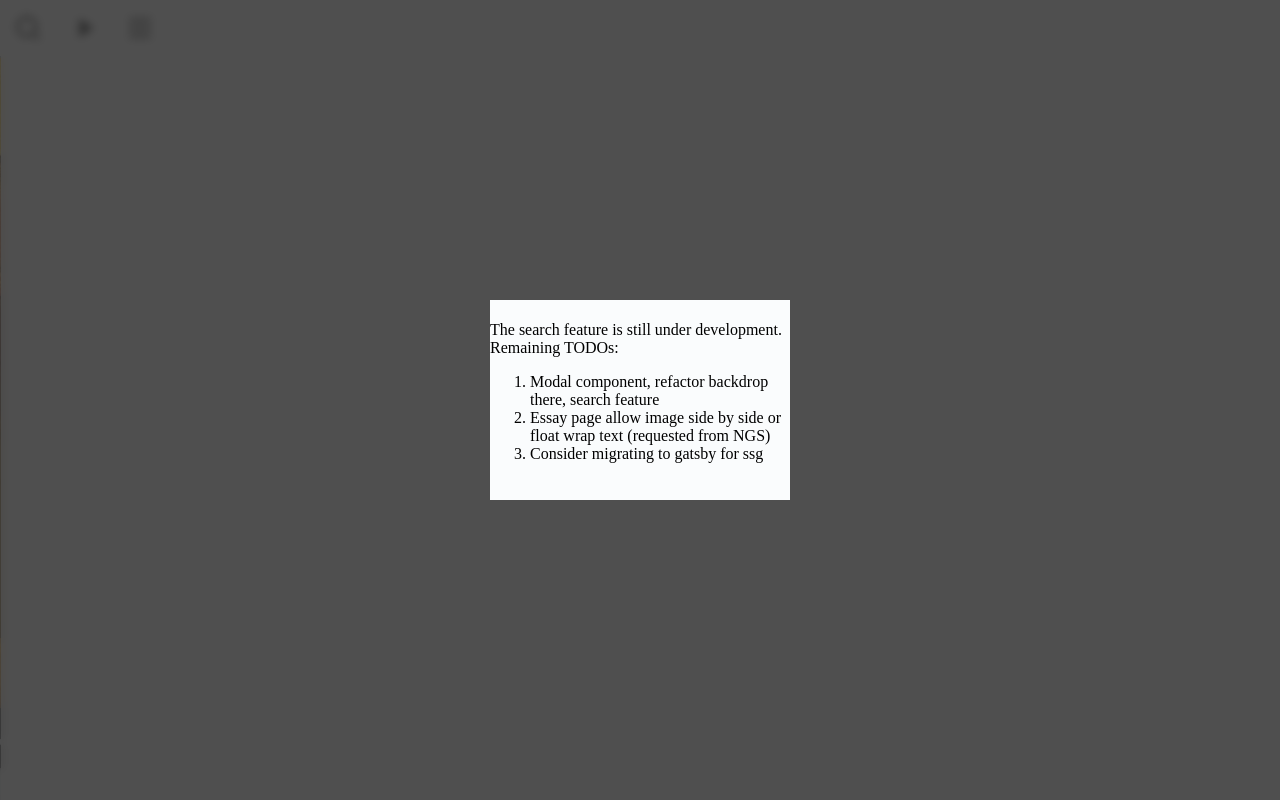
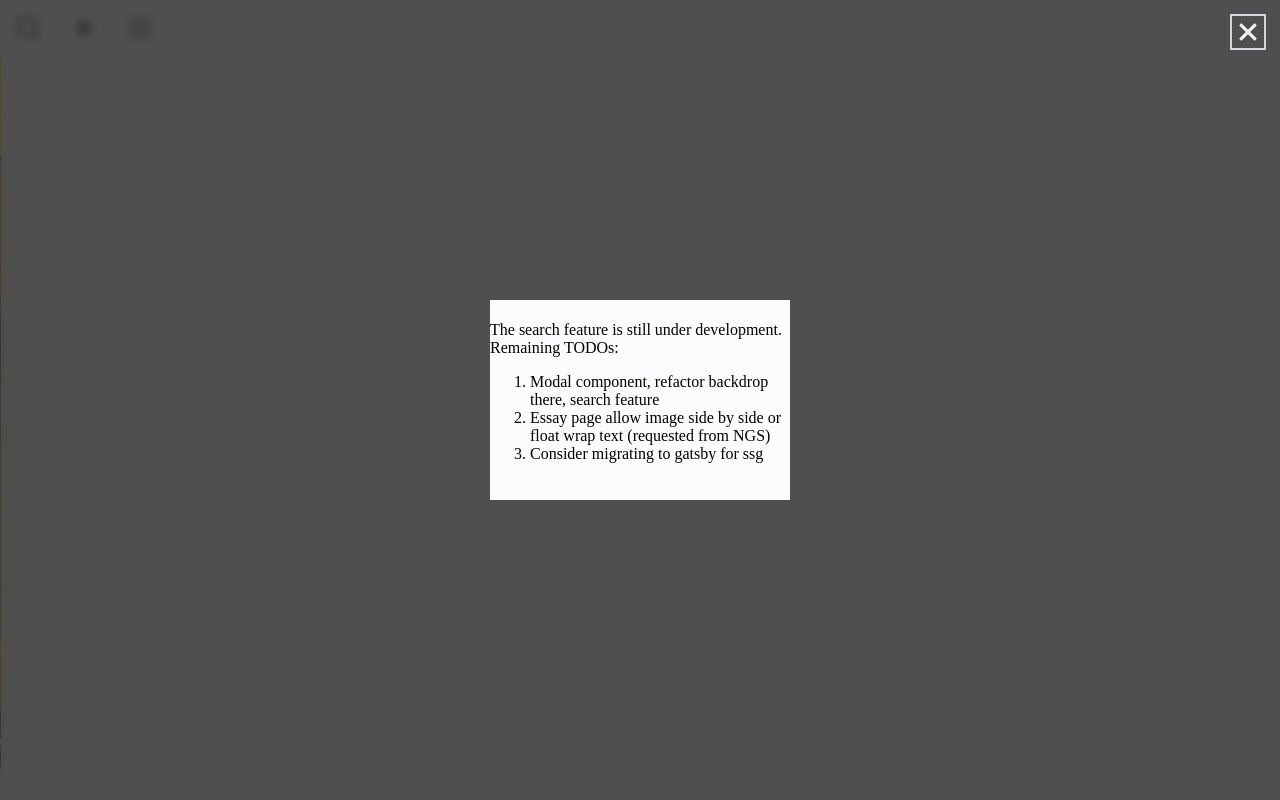
Before and after one commit to michac789/ngs-living-pictures, a React (Create React App) app: page / in a window 1280 px wide. Both pictures are taken after a click on the icon 28 px from the left and 28 px from the top of the page. Shown: the top 800 px of the page. Built offline with nearby package versions, Linux system fonts and the light colour scheme.

Commit message:
chore: refactor backdrop from image preview component

```diff
--- /dev/null
+++ b/src/components/Backdrop/Backdrop.tsx
@@ -0,0 +1,28 @@
+import React from "react";
+import { CloseIconContainer, DarkBackdrop } from "./BackdropStyle";
+import { Icon } from "../Icon/Icon";
+
+interface BackdropProps {
+  children: React.ReactNode;
+  isExiting?: boolean;
+  onClick?: () => void;
+  onExit?: () => void;
+}
+
+export const Backdrop = ({
+  children, isExiting=false, onClick, onExit,
+}: BackdropProps) => {
+  return (
+    <>
+      <DarkBackdrop
+        className={isExiting ? "exiting" : ""}
+        onClick={onClick}
+      >
+        {children}
+      </DarkBackdrop>
+      <CloseIconContainer>
+        <Icon name="ri-close-fill" onClick={onExit} />
+      </CloseIconContainer>
+    </>
+  )
+};
--- /dev/null
+++ b/src/components/Backdrop/BackdropStyle.ts
@@ -0,0 +1,59 @@
+import styled from "styled-components";
+import { breakpoints } from "../../constants/styles/breakpoints";
+import { colors } from "../../constants/styles/colors";
+
+export const DarkBackdrop = styled.div`
+  position: fixed;
+  top: 0;
+  left: 0;
+  width: 100%;
+  height: 100%;
+
+  display: flex;
+  flex-direction: column;
+  align-items: center;
+  justify-content: center;
+  overflow: auto;
+  background-color: rgba(35, 35, 35, 0.8);
+  backdrop-filter: blur(4px);
+  z-index: 200;
+
+  transition: all 0.3s ease-in-out;
+  animation: fadeIn 0.3s ease;
+  &.exiting {
+    animation: fadeOut 0.3s ease;
+  }
+`;
+
+export const CloseIconContainer = styled.div`
+  position: absolute;
+  top: 16px;
+  right: 16px;
+  cursor: pointer;
+  z-index: 300;
+  transition: all 0.3s ease-in-out;
+
+  svg {
+    height: 32px;
+    width: 32px;
+    fill: ${colors.Neutral300};
+    stroke: ${colors.Neutral300};
+    box-shadow: 0 0 0 2px ${colors.Neutral400};
+  }
+
+  &:hover {
+    transform: scale(1.2);
+    svg {
+      fill: ${colors.Neutral200};
+      stroke: ${colors.Neutral200};
+      box-shadow: 0 0 0 2px ${colors.Neutral300};
+    }
+  }
+
+  @media (max-width: ${breakpoints.medium}) {
+    svg {
+      height: 28px;
+      width: 28px;
+    }
+  }
+`;
--- a/src/components/ImagePreview/ImagePreview.tsx
+++ b/src/components/ImagePreview/ImagePreview.tsx
@@ -1,8 +1,6 @@
 import React, { useEffect, useRef, useState } from "react";
 import {
   CaptionContainer,
-  CloseIconContainer,
-  DarkBackdrop,
   FigureNameWrapper,
   ImageCaptionWrapper,
   ImagePreviewContainer,
@@ -10,6 +8,7 @@ import {
   StyledImagePreview,
   ZoomedImage,
 } from "./ImagePreviewStyle";
+import { Backdrop } from "../Backdrop/Backdrop";
 import { Icon } from "../Icon/Icon";
 import { Portal } from "../Portal/Portal";
 import { Markdown } from "../Markdown/Markdown";
@@ -72,12 +71,9 @@ export const ImagePreview = ({
       </CaptionContainer>
       {isZoomed && (
         <Portal>
-          <DarkBackdrop className={isExiting ? "exiting" : ""}>
+          <Backdrop isExiting={isExiting} onExit={handleExitZoom}>
             <ZoomedImage src={image} alt={label} ref={zoomedImageRef} />
-          </DarkBackdrop>
-          <CloseIconContainer>
-            <Icon name="ri-close-fill" onClick={handleExitZoom} />
-          </CloseIconContainer>
+          </Backdrop>
           <ImageCaptionWrapper
             ref={zoomedCaptionRef}
             className={isExiting ? "exiting" : ""}
--- a/src/components/ImagePreview/ImagePreviewStyle.ts
+++ b/src/components/ImagePreview/ImagePreviewStyle.ts
@@ -79,65 +79,9 @@ export const StyledFigureName = styled(Text)`
   }
 `;
 
-export const DarkBackdrop = styled.div`
-  position: fixed;
-  top: 0;
-  left: 0;
-  width: 100%;
-  height: 100%;
-
-  display: flex;
-  flex-direction: column;
-  align-items: center;
-  justify-content: center;
-  overflow: auto;
-  background-color: rgba(35, 35, 35, 0.8);
-  backdrop-filter: blur(4px);
-  z-index: 200;
-
-  transition: all 0.3s ease-in-out;
-  animation: fadeIn 0.3s ease;
-  &.exiting {
-    animation: fadeOut 0.3s ease;
-  }
-`;
-
 export const ZoomedImage = styled.img`
   max-width: 100%;
   max-height: 100%;
-`;
-
-export const CloseIconContainer = styled.div`
-  position: absolute;
-  top: 16px;
-  right: 16px;
-  cursor: pointer;
-  z-index: 300;
-  transition: all 0.3s ease-in-out;
-
-  svg {
-    height: 32px;
-    width: 32px;
-    fill: ${colors.Neutral300};
-    stroke: ${colors.Neutral300};
-    box-shadow: 0 0 0 2px ${colors.Neutral400};
-  }
-
-  &:hover {
-    transform: scale(1.2);
-    svg {
-      fill: ${colors.Neutral200};
-      stroke: ${colors.Neutral200};
-      box-shadow: 0 0 0 2px ${colors.Neutral300};
-    }
-  }
-
-  @media (max-width: ${breakpoints.medium}) {
-    svg {
-      height: 28px;
-      width: 28px;
-    }
-  }
 `;
 
 export const ImageCaptionWrapper = styled.div`
--- a/src/components/PageContent/ShareOption.tsx
+++ b/src/components/PageContent/ShareOption.tsx
@@ -1,6 +1,6 @@
 import React, { useEffect, useRef, useState } from "react";
-import { CloseIconContainer, DarkBackdrop } from "../ImagePreview/ImagePreviewStyle";
 import { HeaderText, OptionsFlexContainer, SingleOptionWrapper } from "./ShareOptionStyle";
+import { Backdrop } from "../Backdrop/Backdrop";
 import { Icon } from "../Icon/Icon";
 import { Portal } from "../Portal/Portal";
 import { Tooltip } from "../Tooltip/Tooltip";
@@ -85,7 +85,7 @@ export const ShareOption = ({
 
   return (
     <Portal>
-      <DarkBackdrop className={isExiting ? "exiting" : ""}>
+      <Backdrop isExiting={isExiting} onExit={handleClose}>
         <HeaderText variant="title2" ref={singleOptionRefs.header}>
           Share via
         </HeaderText>
@@ -159,10 +159,7 @@ export const ShareOption = ({
             </SingleOptionWrapper>
           </Tooltip>
         </OptionsFlexContainer>
-      </DarkBackdrop>
-      <CloseIconContainer>
-        <Icon name="ri-close-fill" onClick={handleClose} />
-      </CloseIconContainer>
+      </Backdrop>
     </Portal>
   )
 };
--- a/src/components/PageLayout/SearchModal.tsx
+++ b/src/components/PageLayout/SearchModal.tsx
@@ -1,6 +1,6 @@
 import React, { useRef } from "react";
+import { Backdrop } from "../Backdrop/Backdrop";
 import { Portal } from "../Portal/Portal";
-import { DarkBackdrop } from "../ImagePreview/ImagePreviewStyle";
 import { SearchModalContainer } from "./SearchModalStyle";
 import { useOnClickOutside } from "../../utils/useOnClickOutside";
 
@@ -17,7 +17,7 @@ export const SearchModal = ({
 
   return (
     <Portal>
-      <DarkBackdrop>
+      <Backdrop>
         <SearchModalContainer ref={modalRef}>
           The search feature is still under development.
           Remaining TODOs:
@@ -27,7 +27,7 @@ export const SearchModal = ({
             <li>Consider migrating to gatsby for ssg</li>
           </ol>
         </SearchModalContainer>
-      </DarkBackdrop>
+      </Backdrop>
     </Portal>
   )
 };
```
